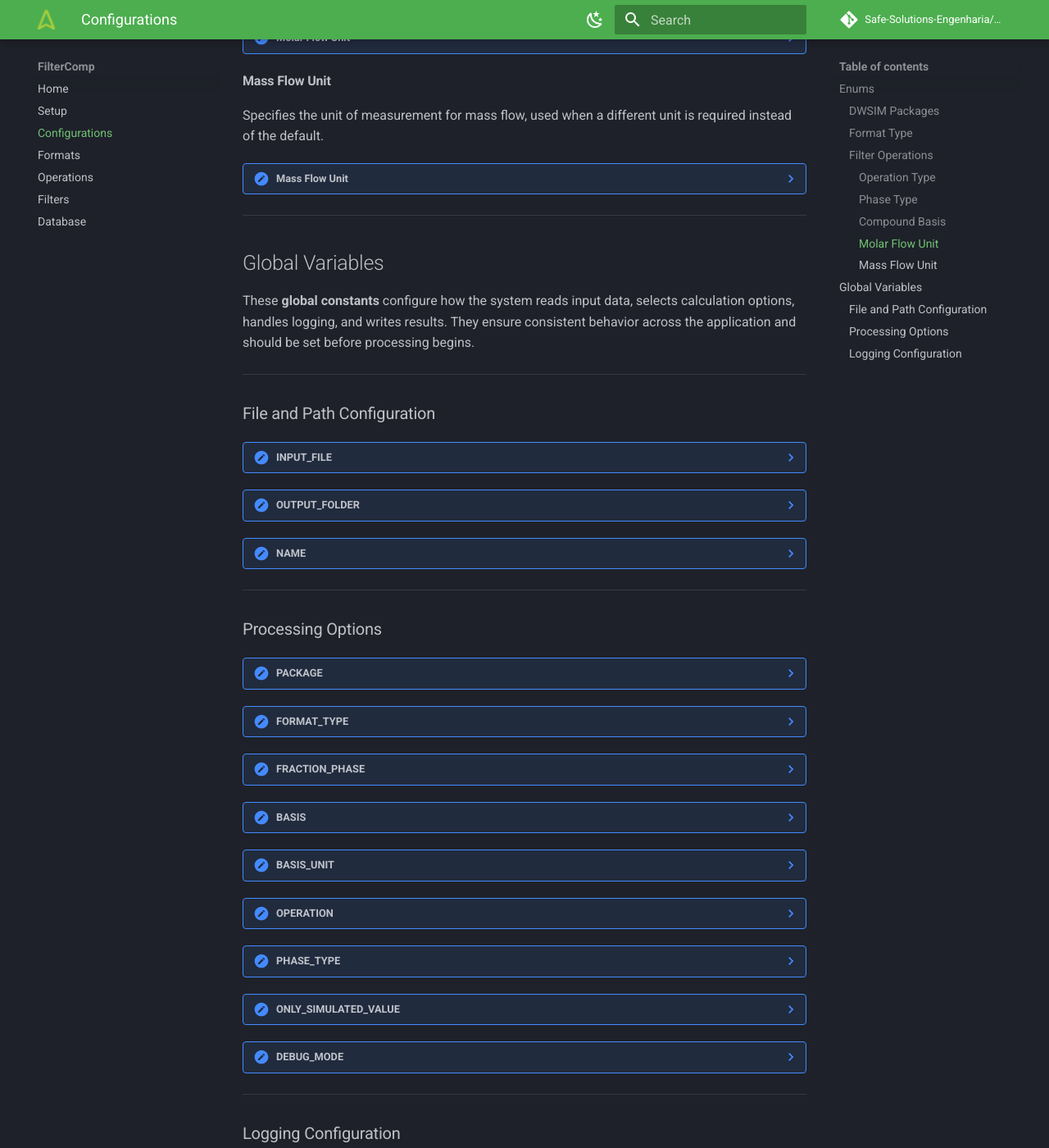
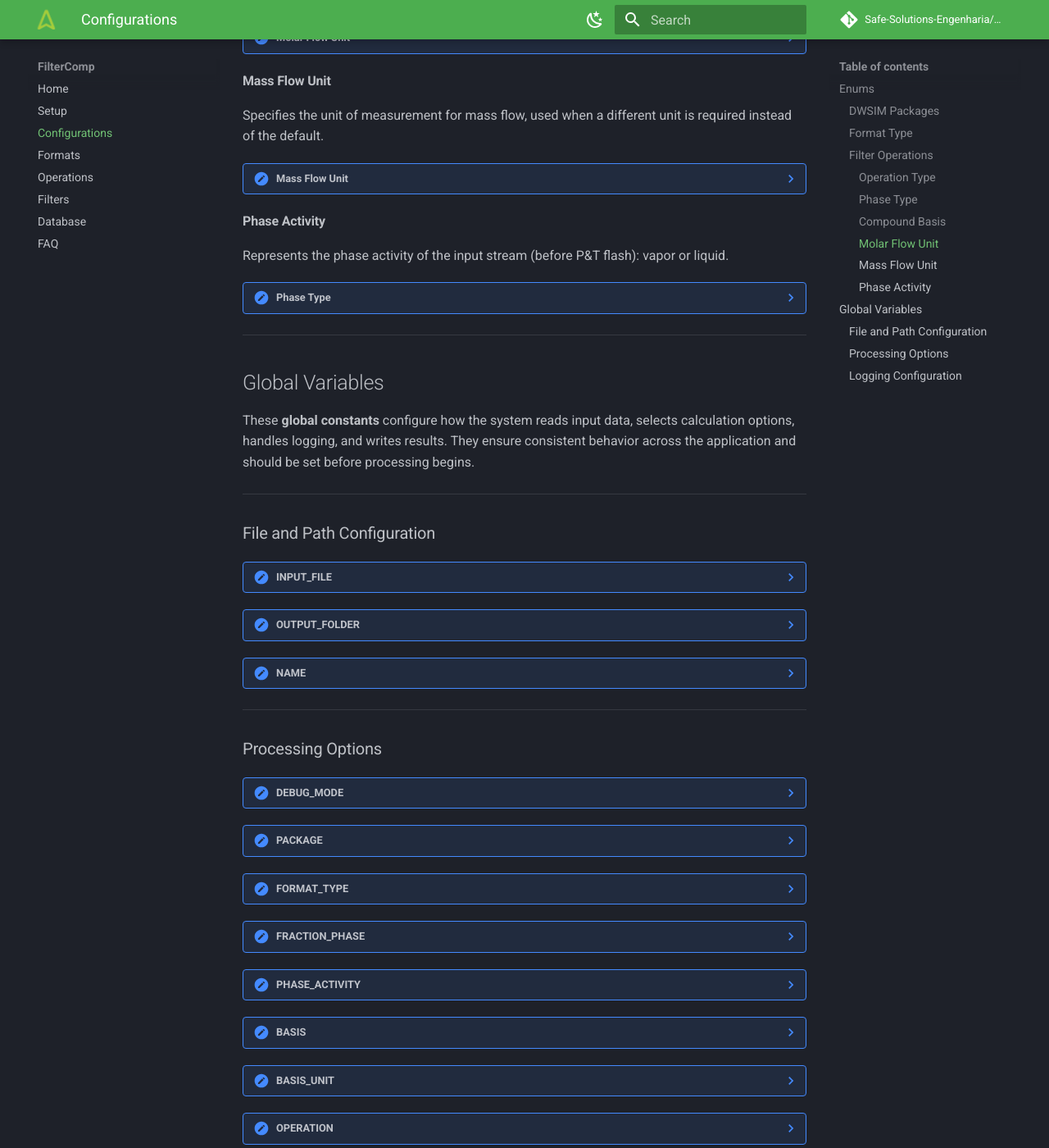
Before and after one commit to Safe-Solutions-Engenharia/filtercomp, an MkDocs documentation site: the page built from doc/docs/configuration.md, in a window 1280 px wide and 1400 px high, scrolled down 1361 px. Shown: the whole window at 82% size. Built offline with MkDocs 1.6.1 and Material for MkDocs 9.7.7, drawn with Linux system fonts in a browser that asks for light colours; some web fonts are replaced; comment, search, counter and statistics services are not loaded.

Commit message:
Docs: add FAQ

````diff
--- a/doc/docs/configuration.md
+++ b/doc/docs/configuration.md
@@ -134,6 +134,21 @@ Specifies the unit of measurement for mass flow, used when a different unit is r
         KG_S = 'kg/s'
     ```
 
+#### Phase Activity
+
+Represents the phase activity of the input stream (before P&T flash): vapor or liquid.
+
+??? note "Phase Type"
+    ```python
+    class PhaseActivity(Enum):
+        ACTIVE = 1
+        INACTIVE = 0
+
+    class PhaseInput(NamedTuple):
+        Vapor: PhaseActivity
+        Liquid: PhaseActivity
+    ```
+
 ---
 
 ## Global Variables
@@ -166,6 +181,12 @@ These **global constants** configure how the system reads input data, selects ca
 
 ### Processing Options
 
+??? note "DEBUG_MODE"
+    When `True`, disables calculations like **burn rate and evaporation**, enabling debugging.
+    ```python
+    DEBUG_MODE = False
+    ```
+
 ??? note "PACKAGE"
     Thermodynamic model selected from `DWSIMPackages`, used for property calculations inside **DWSIM**.
     ```python
@@ -182,6 +203,13 @@ These **global constants** configure how the system reads input data, selects ca
     Specifies which phase (overall, vapor, oil, or water) will be used for **fraction** output.
     ```python
     FRACTION_PHASE = PhaseType.OVERALL
+    ```
+
+??? note "PHASE_ACTIVITY"
+    Specifies which phase (vapor or liquid) can be active on the **P&T flash** step.
+    ```python
+    PHASE_ACTIVITY = PhaseInput(Vapor=PhaseActivity.ACTIVE,
+                                Liquid=PhaseActivity.ACTIVE)
     ```
 
 ??? note "BASIS"
@@ -214,12 +242,6 @@ These **global constants** configure how the system reads input data, selects ca
     ONLY_SIMULATED_VALUE = False
     ```
 
-??? note "DEBUG_MODE"
-    When `True`, disables calculations like **burn rate and evaporation**, enabling debugging.
-    ```python
-    DEBUG_MODE = False
-    ```
-
 ---
 
 ### Logging Configuration
--- a/doc/mkdocs.yml
+++ b/doc/mkdocs.yml
@@ -14,6 +14,7 @@ nav:
   - Operations: operations.md
   - Filters: filtering.md
   - Database: database.md
+  - FAQ: error_handle.md
 
 theme:
   name: material
````
Also changed, not shown: doc/docs/error_handle.md (added, +11 -0 lines).
